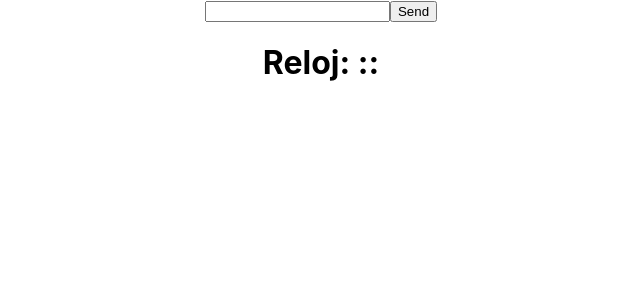
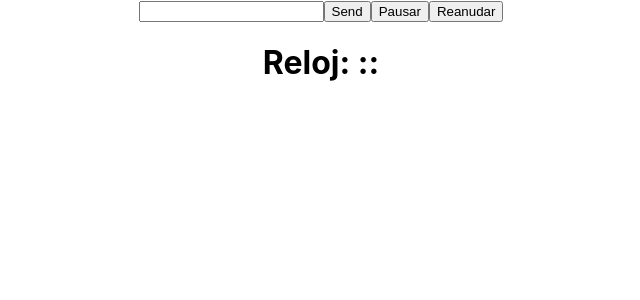
Before and after one commit to sergioalcazar745/counter, a React (Create React App) app in the folder client/: page / in a window 1280 px wide. Shown: the top 300 px of the page, without its empty margins (319-959 px from the left). Built offline with nearby package versions, Linux system fonts and the light colour scheme; no server answers.

Commit message:
tenemos timer

```diff
--- a/client/src/App.js
+++ b/client/src/App.js
@@ -8,11 +8,22 @@ const secConverter = require("seconds-converter")
 function App() {
 
   const [clock, setClock] = useState(0);
+  const [segundos, setSegundos] = useState(0);
   const numero = useRef();
 
-  const handleSubmit = (e) => {
+  const comenzar = (e) => {
     e.preventDefault();
     socket.emit('contador', numero.current.value);
+  }
+
+  const pausar = (e) => {
+    e.preventDefault();
+    socket.emit('contador', "pausa");
+  }
+
+  const reanudar = (e) => {
+    e.preventDefault();
+    socket.emit('contador', segundos);
   }
 
   const timer = (numero) => {
@@ -22,7 +33,8 @@ function App() {
 
   useEffect (() => {
     const receiveMessage = (segundos) => {
-      timer(segundos)
+      setSegundos(segundos);
+      timer(segundos);
     }
 
     socket.on('cont', receiveMessage);
@@ -36,9 +48,11 @@ function App() {
   return (
     <div className="App">
 
-      <form onSubmit={e => handleSubmit(e)}>
+      <form onSubmit={e => comenzar(e)}>
         <input type="text" ref={numero}/>
         <button>Send</button>
+        <button type='button' onClick={e => pausar(e)}>Pausar</button>
+        <button type='button' onClick={e => reanudar(e)}>Reanudar</button>
       </form>
 
       <h1>Reloj: {clock.hours}:{clock.minutes}:{clock.seconds}</h1>
```
Also changed, not shown: 1 other file (tests, documents, lock files or other folders).
